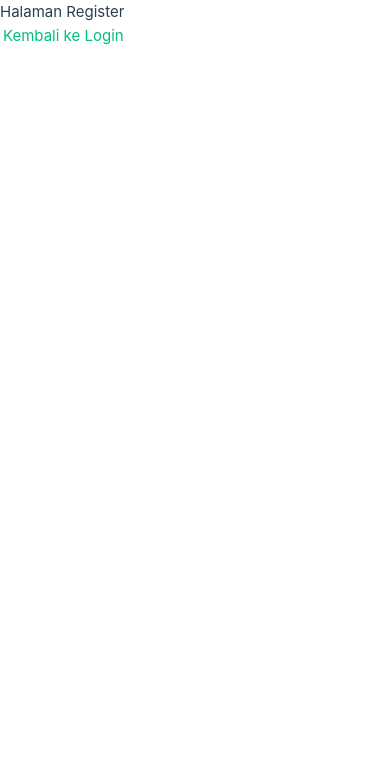
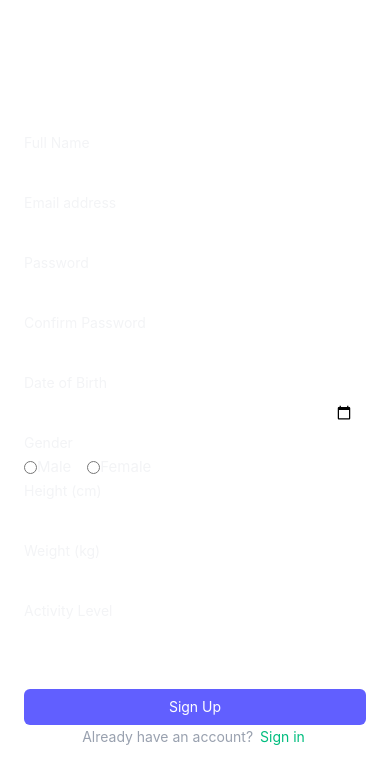
Before and after one commit to hamatair/vue-kelompok-1, a Vue app: page /register in a window 390 px wide. Shown: the top 784 px of the page. Built offline with nearby package versions, Linux system fonts and the light colour scheme.

Commit message:
initial commit register page

```diff
--- a/src/views/RegisterView.vue
+++ b/src/views/RegisterView.vue
@@ -1,6 +1,226 @@
+<script setup>
+import { ref } from 'vue'
+import { useRouter } from 'vue-router'
+
+const router = useRouter()
+const errorMessage = ref('')
+const successMessage = ref('')
+
+const formData = ref({
+  name: '',
+  email: '',
+  password: '',
+  password_confirmation: '',
+  date_of_birth: '',
+  gender: '',
+  height_cm: '',
+  weight_kg: '',
+  activity: '',
+  role: 'user',
+})
+
+const handleRegister = () => {
+  errorMessage.value = ''
+  successMessage.value = ''
+
+  if (formData.value.password !== formData.value.password_confirmation) {
+    errorMessage.value = 'Passwords do not match'
+    return
+  }
+
+  console.log('Registration Data:', formData.value)
+  successMessage.value = 'Registration successful! Check console for data.'
+
+  setTimeout(() => {
+    router.push('/login')
+  }, 2000)
+}
+</script>
+
 <template>
-  <div>
-    <h2>Halaman Register</h2>
-    <router-link to="/login">Kembali ke Login</router-link>
+  <div class="min-h-screen flex items-center justify-center px-6 py-12">
+    <div class="w-full max-w-md">
+      <div class="sm:mx-auto sm:w-full sm:max-w-md">
+        <h2 class="text-center text-2xl/9 font-bold tracking-tight text-white">Register</h2>
+      </div>
+
+      <div class="mt-10">
+        <form @submit.prevent="handleRegister" class="space-y-6">
+          <div>
+            <label for="name" class="block text-sm/6 font-medium text-gray-100">Full Name</label>
+            <div class="mt-2">
+              <input
+                id="name"
+                v-model="formData.name"
+                type="text"
+                required
+                class="block w-full rounded-md bg-white/5 px-3 py-1.5 text-base text-white outline-1 -outline-offset-1 outline-white/10 placeholder:text-gray-500 focus:outline-2 focus:-outline-offset-2 focus:outline-indigo-500 sm:text-sm/6"
+              />
+            </div>
+          </div>
+
+          <div>
+            <label for="email" class="block text-sm/6 font-medium text-gray-100"
+              >Email address</label
+            >
+            <div class="mt-2">
+              <input
+                id="email"
+                v-model="formData.email"
+                type="email"
+                required
+                autocomplete="email"
+                class="block w-full rounded-md bg-white/5 px-3 py-1.5 text-base text-white outline-1 -outline-offset-1 outline-white/10 placeholder:text-gray-500 focus:outline-2 focus:-outline-offset-2 focus:outline-indigo-500 sm:text-sm/6"
+              />
+            </div>
+          </div>
+
+          <div>
+            <label for="password" class="block text-sm/6 font-medium text-gray-100">Password</label>
+            <div class="mt-2">
+              <input
+                id="password"
+                v-model="formData.password"
+                type="password"
+                required
+                autocomplete="new-password"
+                class="block w-full rounded-md bg-white/5 px-3 py-1.5 text-base text-white outline-1 -outline-offset-1 outline-white/10 placeholder:text-gray-500 focus:outline-2 focus:-outline-offset-2 focus:outline-indigo-500 sm:text-sm/6"
+              />
+            </div>
+          </div>
+
+          <div>
+            <label for="password_confirmation" class="block text-sm/6 font-medium text-gray-100"
+              >Confirm Password</label
+            >
+            <div class="mt-2">
+              <input
+                id="password_confirmation"
+                v-model="formData.password_confirmation"
+                type="password"
+                required
+                autocomplete="new-password"
+                class="block w-full rounded-md bg-white/5 px-3 py-1.5 text-base text-white outline-1 -outline-offset-1 outline-white/10 placeholder:text-gray-500 focus:outline-2 focus:-outline-offset-2 focus:outline-indigo-500 sm:text-sm/6"
+              />
+            </div>
+          </div>
+
+          <div>
+            <label for="date_of_birth" class="block text-sm/6 font-medium text-gray-100"
+              >Date of Birth</label
+            >
+            <div class="mt-2">
+              <input
+                id="date_of_birth"
+                v-model="formData.date_of_birth"
+                type="date"
+                required
+                class="block w-full rounded-md bg-white/5 px-3 py-1.5 text-base text-white outline-1 -outline-offset-1 outline-white/10 placeholder:text-gray-500 focus:outline-2 focus:-outline-offset-2 focus:outline-indigo-500 sm:text-sm/6"
+              />
+            </div>
+          </div>
+
+          <div>
+            <label class="block text-sm/6 font-medium text-gray-100">Gender</label>
+            <div class="mt-2 flex gap-4">
+              <label class="flex items-center text-gray-100">
+                <input v-model="formData.gender" type="radio" value="male" required class="mr-2" />
+                Male
+              </label>
+              <label class="flex items-center text-gray-100">
+                <input
+                  v-model="formData.gender"
+                  type="radio"
+                  value="female"
+                  required
+                  class="mr-2"
+                />
+                Female
+              </label>
+            </div>
+          </div>
+
+          <div>
+            <label for="height_cm" class="block text-sm/6 font-medium text-gray-100"
+              >Height (cm)</label
+            >
+            <div class="mt-2">
+              <input
+                id="height_cm"
+                v-model.number="formData.height_cm"
+                type="number"
+                required
+                min="100"
+                max="250"
+                class="block w-full rounded-md bg-white/5 px-3 py-1.5 text-base text-white outline-1 -outline-offset-1 outline-white/10 placeholder:text-gray-500 focus:outline-2 focus:-outline-offset-2 focus:outline-indigo-500 sm:text-sm/6"
+              />
+            </div>
+          </div>
+
+          <div>
+            <label for="weight_kg" class="block text-sm/6 font-medium text-gray-100"
+              >Weight (kg)</label
+            >
+            <div class="mt-2">
+              <input
+                id="weight_kg"
+                v-model.number="formData.weight_kg"
+                type="number"
+                step="0.1"
+                required
+                min="30"
+                max="300"
+                class="block w-full rounded-md bg-white/5 px-3 py-1.5 text-base text-white outline-1 -outline-offset-1 outline-white/10 placeholder:text-gray-500 focus:outline-2 focus:-outline-offset-2 focus:outline-indigo-500 sm:text-sm/6"
+              />
+            </div>
+          </div>
+
+          <div>
+            <label for="activity" class="block text-sm/6 font-medium text-gray-100"
+              >Activity Level</label
+            >
+            <div class="mt-2">
+              <select
+                id="activity"
+                v-model="formData.activity"
+                required
+                class="block w-full rounded-md bg-white/5 px-3 py-1.5 text-base text-white outline-1 -outline-offset-1 outline-white/10 focus:outline-2 focus:-outline-offset-2 focus:outline-indigo-500 sm:text-sm/6"
+              >
+                <option value="">Select activity level</option>
+                <option value="jarang">Jarang (Sedentary)</option>
+                <option value="olahraga_ringan">Olahraga Ringan (Light Exercise)</option>
+                <option value="olahraga_sedang">Olahraga Sedang (Moderate Exercise)</option>
+                <option value="olahraga_berat">Olahraga Berat (Heavy Exercise)</option>
+                <option value="sangat_berat">Sangat Berat (Very Heavy Exercise)</option>
+              </select>
+            </div>
+          </div>
+
+          <div v-if="errorMessage" class="text-red-400 text-sm">
+            {{ errorMessage }}
+          </div>
+
+          <div v-if="successMessage" class="text-green-400 text-sm">
+            {{ successMessage }}
+          </div>
+
+          <div class="mt-8!">
+            <button
+              type="submit"
+              class="flex w-full justify-center rounded-md bg-indigo-500 px-3 py-1.5 text-sm/6 font-semibold text-white hover:bg-indigo-400 focus-visible:outline-2 focus-visible:outline-offset-2 focus-visible:outline-indigo-500"
+            >
+              Sign Up
+            </button>
+          </div>
+        </form>
+
+        <p class="mt-10 text-center text-sm/6 text-gray-400">
+          Already have an account?
+          <router-link to="/login" class="font-semibold text-indigo-400 hover:text-indigo-300">
+            Sign in
+          </router-link>
+        </p>
+      </div>
+    </div>
   </div>
 </template>
```
Also changed, not shown: 1 other file (tests, documents, lock files or other folders).
